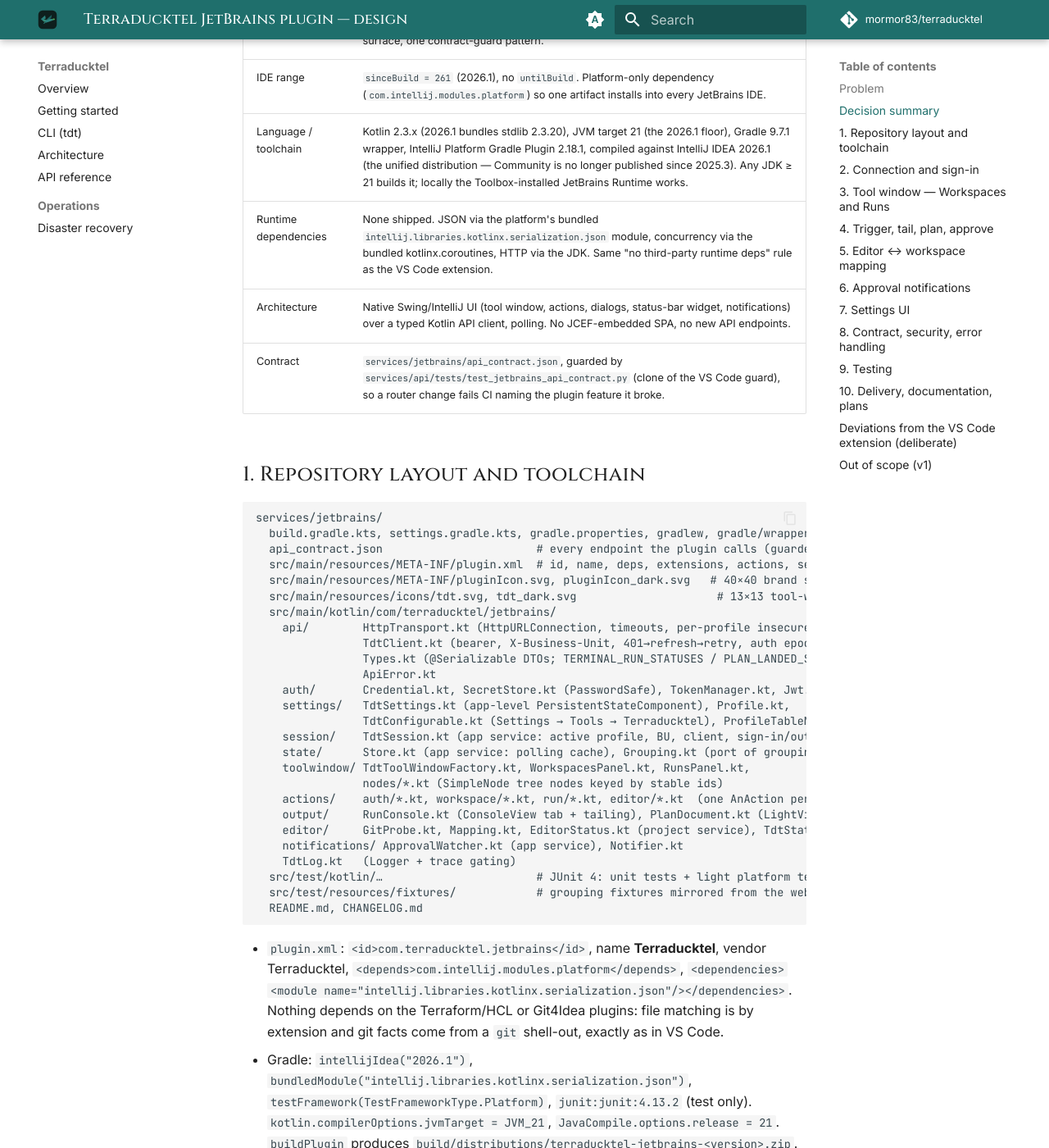
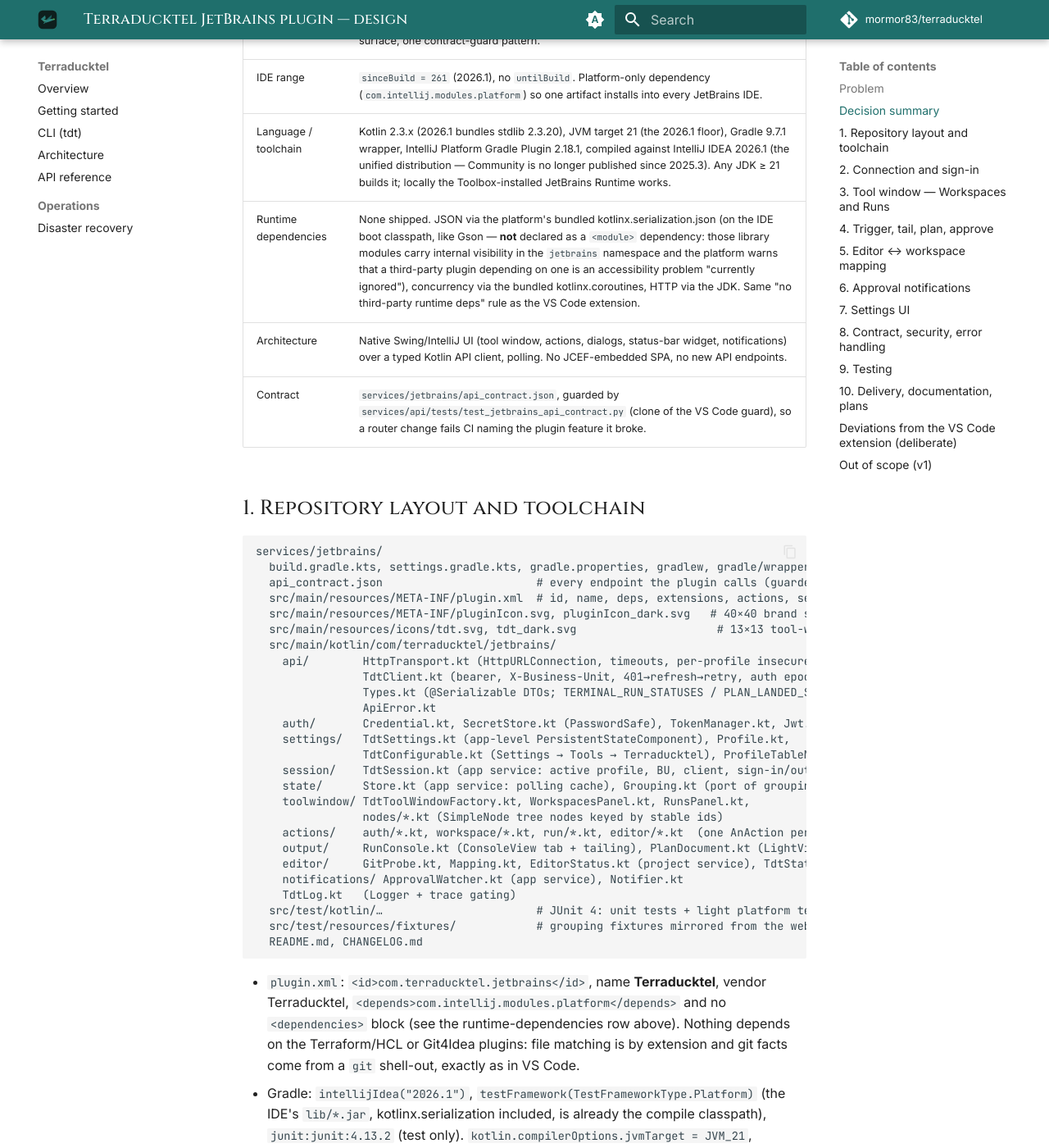
Before and after one commit to mormor83/terraducktel, an MkDocs documentation site: the page built from docs/superpowers/specs/2026-09-13-jetbrains-plugin-design.md, in a window 1280 px wide and 1400 px high, scrolled down 754 px. Shown: the whole window at 82% size. Built offline with MkDocs 1.6.1 and Material for MkDocs 9.7.7, drawn with Linux system fonts in a browser that asks for light colours; comment, search, counter and statistics services are not loaded.

Commit message:
fix(jetbrains): use the boot-classpath kotlinx.serialization without an internal module dependency
The platform warned that a plugin without a namespace depending on
intellij.libraries.kotlinx.serialization.json (internal visibility in the
`jetbrains` namespace) is an accessibility problem "currently ignored".
The jar is on the IDE boot classpath, so the classes are visible without
the declaration; spec and plan updated to match.

Co-Authored-By: Claude Fable 5.1 <noreply@anthropic.com>
Claude-Session: https://claude.ai/code/session_01BkyJ78PBnhmi5cuoB5xHit

````diff
--- a/docs/superpowers/specs/2026-09-13-jetbrains-plugin-design.md
+++ b/docs/superpowers/specs/2026-09-13-jetbrains-plugin-design.md
@@ -22,7 +22,7 @@ extension at 0.3.1, the same server surface, the same security posture.
 | Branch / PR | Same branch as the VS Code extension; PR #30 grows to "IDE clients". One review surface, one contract-guard pattern. |
 | IDE range | `sinceBuild = 261` (2026.1), no `untilBuild`. Platform-only dependency (`com.intellij.modules.platform`) so one artifact installs into every JetBrains IDE. |
 | Language / toolchain | Kotlin 2.3.x (2026.1 bundles stdlib 2.3.20), JVM target 21 (the 2026.1 floor), Gradle 9.7.1 wrapper, IntelliJ Platform Gradle Plugin 2.18.1, compiled against IntelliJ IDEA 2026.1 (the unified distribution — Community is no longer published since 2025.3). Any JDK ≥ 21 builds it; locally the Toolbox-installed JetBrains Runtime works. |
-| Runtime dependencies | None shipped. JSON via the platform's bundled `intellij.libraries.kotlinx.serialization.json` module, concurrency via the bundled kotlinx.coroutines, HTTP via the JDK. Same "no third-party runtime deps" rule as the VS Code extension. |
+| Runtime dependencies | None shipped. JSON via the platform's bundled kotlinx.serialization.json (on the IDE boot classpath, like Gson — **not** declared as a `<module>` dependency: those library modules carry internal visibility in the `jetbrains` namespace and the platform warns that a third-party plugin depending on one is an accessibility problem "currently ignored"), concurrency via the bundled kotlinx.coroutines, HTTP via the JDK. Same "no third-party runtime deps" rule as the VS Code extension. |
 | Architecture | Native Swing/IntelliJ UI (tool window, actions, dialogs, status-bar widget, notifications) over a typed Kotlin API client, polling. No JCEF-embedded SPA, no new API endpoints. |
 | Contract | `services/jetbrains/api_contract.json`, guarded by `services/api/tests/test_jetbrains_api_contract.py` (clone of the VS Code guard), so a router change fails CI naming the plugin feature it broke. |
 
@@ -58,12 +58,11 @@ services/jetbrains/
 ```
 
 - `plugin.xml`: `<id>com.terraducktel.jetbrains</id>`, name **Terraducktel**,
-  vendor Terraducktel, `<depends>com.intellij.modules.platform</depends>`,
-  `<dependencies><module name="intellij.libraries.kotlinx.serialization.json"/></dependencies>`.
-  Nothing depends on the Terraform/HCL or Git4Idea plugins: file matching is
+  vendor Terraducktel, `<depends>com.intellij.modules.platform</depends>` and no
+  `<dependencies>` block (see the runtime-dependencies row above). Nothing depends on the Terraform/HCL or Git4Idea plugins: file matching is
   by extension and git facts come from a `git` shell-out, exactly as in VS Code.
-- Gradle: `intellijIdea("2026.1")`, `bundledModule("intellij.libraries.kotlinx.serialization.json")`,
-  `testFramework(TestFrameworkType.Platform)`, `junit:junit:4.13.2` (test only).
+- Gradle: `intellijIdea("2026.1")`, `testFramework(TestFrameworkType.Platform)`
+  (the IDE's `lib/*.jar`, kotlinx.serialization included, is already the compile classpath), `junit:junit:4.13.2` (test only).
   `kotlin.compilerOptions.jvmTarget = JVM_21`, `JavaCompile.options.release = 21`.
   `buildPlugin` produces `build/distributions/terraducktel-jetbrains-<version>.zip`.
 - Version starts at **0.1.0** (own changelog; parity with VS Code 0.3.1 is a
````
Also changed, not shown: docs/superpowers/plans/2026-09-13-jetbrains-plugin-1-foundation.md (+2 -6 lines), 2 other files.
